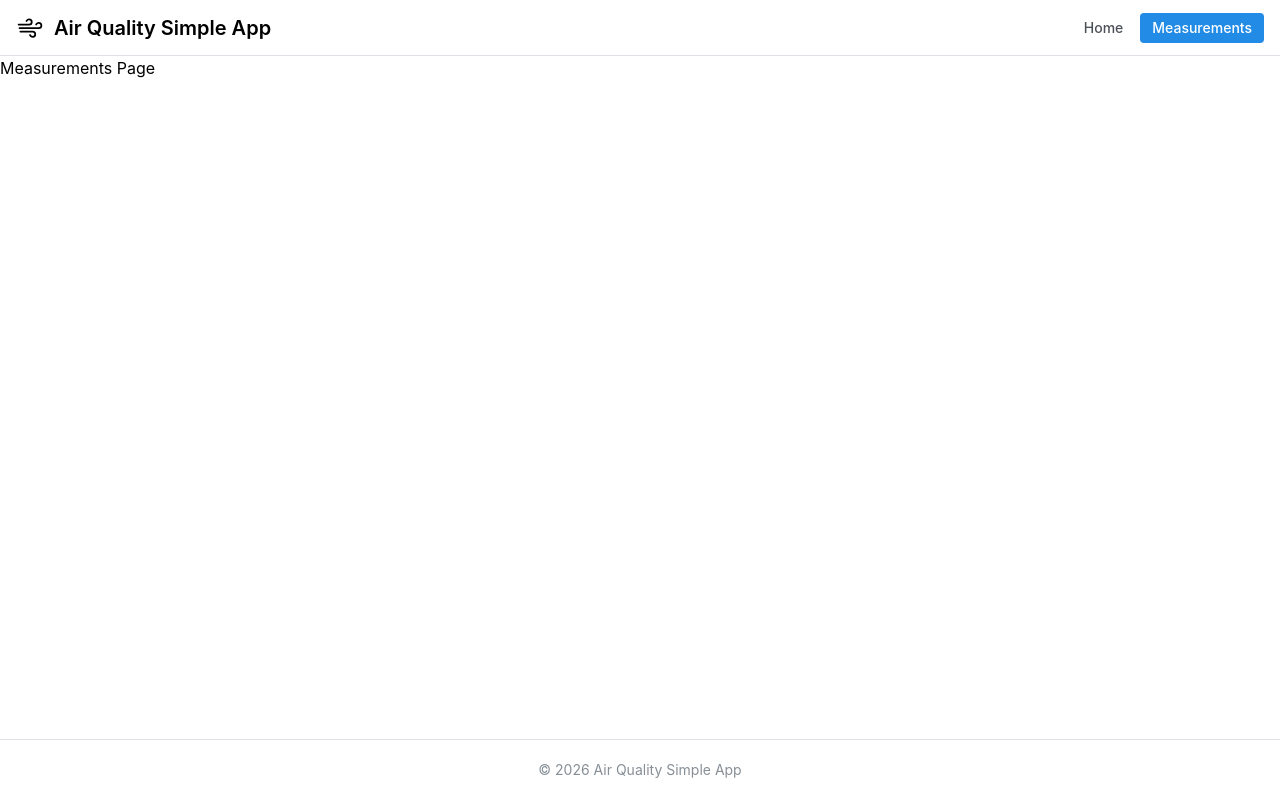
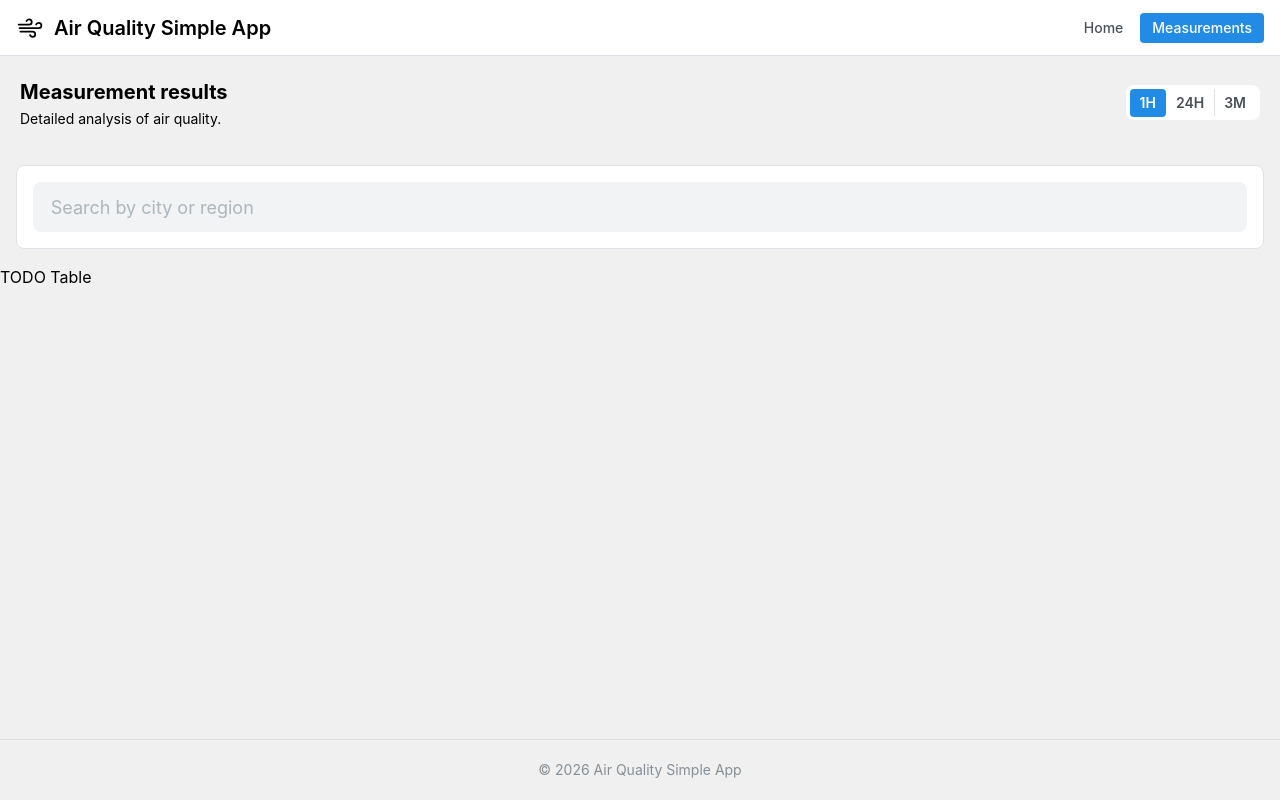
Before and after one commit to AncienTree/air-quality, a React (Vite) app in the folder web/: page /measurements in a window 1280 px wide. Built offline with nearby package versions, Linux system fonts and the light colour scheme.

Commit message:
(web): add measurements page UI
Implement the layout and components

```diff
--- a/web/index.html
+++ b/web/index.html
@@ -4,7 +4,7 @@
     <meta charset="UTF-8" />
     <link rel="icon" type="image/svg+xml" href="/favicon.svg" />
     <meta name="viewport" content="width=device-width, initial-scale=1.0" />
-    <title>web</title>
+    <title>Air Quality Simple App</title>
   </head>
   <body>
     <div id="root"></div>
--- a/web/src/app/router.tsx
+++ b/web/src/app/router.tsx
@@ -1,7 +1,7 @@
 import { createBrowserRouter, RouterProvider } from 'react-router-dom';
 import { MainLayout } from '../layouts/MainLayout';
 import { HomePage } from '../pages/HomePage';
-import { MeasurementsPage } from '../pages/MeasurementsPage';
+import { MeasurementsPage } from '../pages/measurements/MeasurementsPage';
 
 const router = createBrowserRouter([
   {
--- a/web/src/components/layout/AppFooter.module.css
+++ b/web/src/components/layout/AppFooter.module.css
@@ -1,8 +1,7 @@
 .footer {
-  margin-top: 60px;
   border-top: 1px solid var(--mantine-color-gray-3);
   padding: 20px 0;
-  background-color: var(--mantine-color-body);
+  background-color: #f0f0f0;
 }
 
 .inner {
--- a/web/src/layouts/MainLayout.tsx
+++ b/web/src/layouts/MainLayout.tsx
@@ -7,7 +7,7 @@ export function MainLayout() {
     <div style={{ display: 'flex', flexDirection: 'column', minHeight: '100vh' }}>
       <AppHeader />
 
-      <main style={{ flex: 1 }}>
+      <main style={{ flex: 1, backgroundColor: '#f0f0f0' }}>
         <Outlet />
       </main>
 
--- a/web/src/pages/MeasurementsPage.tsx
+++ /dev/null
@@ -1,8 +0,0 @@
-export function MeasurementsPage() {
-
-    return (
-        <div>
-            Measurements Page
-        </div>
-    )
-}
--- /dev/null
+++ b/web/src/pages/measurements/MeasurementsPage.tsx
@@ -0,0 +1,18 @@
+import { useState } from 'react';
+import { MeasurementsHeader } from './components/MeasurementsHeader';
+import { MeasurementsTable } from './components/MeasurementsTable';
+import { MeasurementsToolbar } from './components/MeasurementsToolbar';
+import { RangeTime } from '../../types/rangeTime';
+
+export function MeasurementsPage() {
+  const [range, setRange] = useState(RangeTime.ONE_HOUR);
+  return (
+    <>
+      <MeasurementsHeader range={range} onChange={setRange} />
+
+      <MeasurementsToolbar />
+
+      <MeasurementsTable />
+    </>
+  );
+}
--- /dev/null
+++ b/web/src/pages/measurements/components/MeasurementsHeader.tsx
@@ -0,0 +1,33 @@
+import { Container, Group, SegmentedControl, Text } from '@mantine/core';
+import { RangeTime } from '../../../types/rangeTime';
+
+const RANGE_OPTIONS = [
+  { label: '1H', value: RangeTime.ONE_HOUR },
+  { label: '24H', value: RangeTime.TWENTY_FOUR_HOURS },
+  { label: '3M', value: RangeTime.THREE_MONTHS },
+];
+
+type MeasurementsHeaderProps = {
+  range: string;
+  onChange: (value: string) => void;
+};
+
+export function MeasurementsHeader({ range, onChange }: MeasurementsHeaderProps) {
+  return (
+    <Container fluid p="lg">
+      <Group justify="space-between" align='center'>
+        <div>
+          <Text size="xl" fw={700}>
+            Measurement results
+          </Text>
+
+          <Text size="sm" fs="">
+            Detailed analysis of air quality.
+          </Text>
+        </div>
+
+        <SegmentedControl value={range} onChange={onChange} data={RANGE_OPTIONS} color="blue" bg="white" />
+      </Group>
+    </Container>
+  );
+}
--- /dev/null
+++ b/web/src/pages/measurements/components/MeasurementsTable.tsx
@@ -0,0 +1,3 @@
+export function MeasurementsTable() {
+    return <>TODO Table</>
+}
--- /dev/null
+++ b/web/src/pages/measurements/components/MeasurementsToolbar.tsx
@@ -0,0 +1,11 @@
+import { Card, Container, Input } from '@mantine/core';
+
+export function MeasurementsToolbar() {
+  return (
+    <Container p="md" fluid>
+      <Card withBorder radius="md" p="md">
+        <Input size="lg" placeholder="Search by city or region" variant="filled"/>
+      </Card>
+    </Container>
+  );
+}
--- /dev/null
+++ b/web/src/types/rangeTime.ts
@@ -0,0 +1,5 @@
+export const RangeTime = {
+  ONE_HOUR: '1h',
+  TWENTY_FOUR_HOURS: '24h',
+  THREE_MONTHS: '3m',
+};
```
